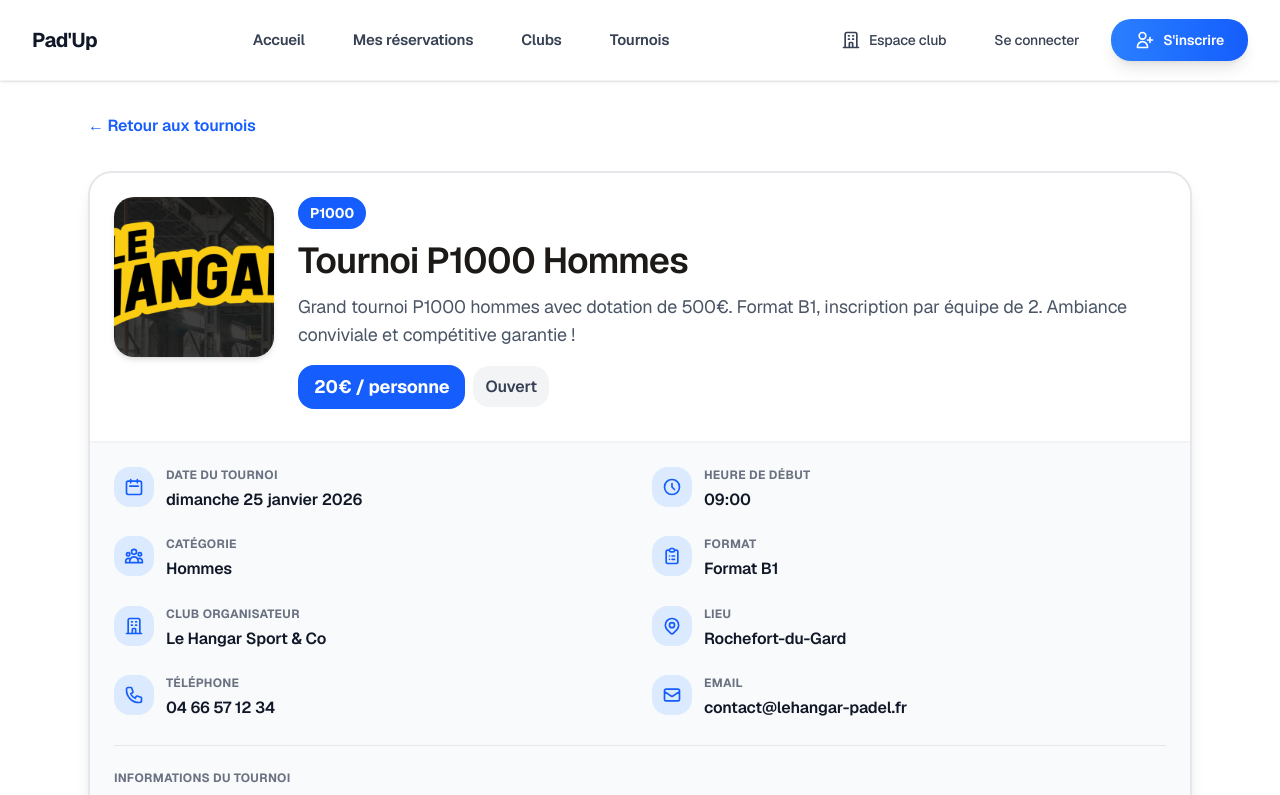
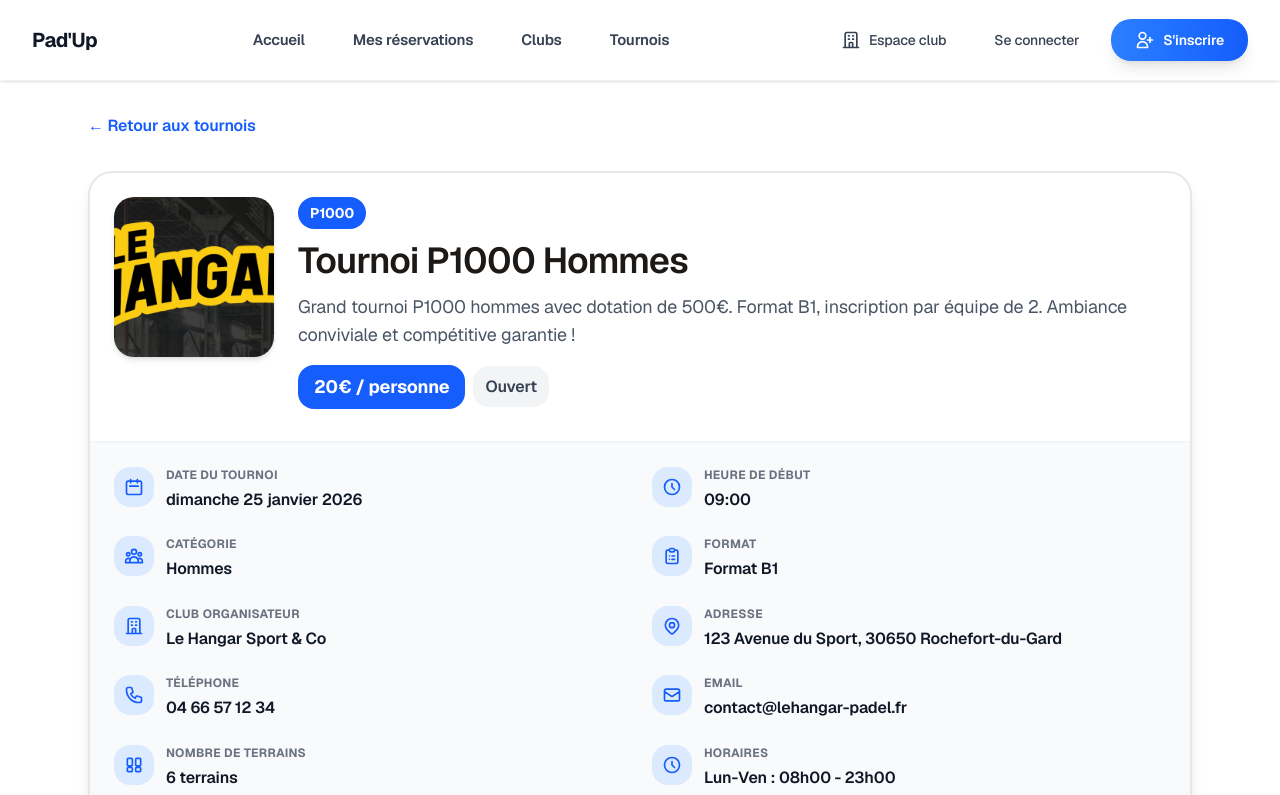
Before and after one commit to mathisenault-pixel/padup, a Next.js app: page /player/tournois/1 in a window 1280 px wide. Shown: the top 795 px of the page. Built offline with nearby package versions, Linux system fonts and the light colour scheme; no server answers.

Commit message:
description claire de la modif

```diff
--- a/app/player/(authenticated)/tournois/[id]/page.tsx
+++ b/app/player/(authenticated)/tournois/[id]/page.tsx
@@ -9,9 +9,15 @@ type TournoiDetail = {
   nom: string
   club: string
   clubAdresse: string
+  clubAdresseComplete?: string
   clubDescription?: string
   clubTelephone?: string
   clubEmail?: string
+  clubNombreTerrains?: number
+  clubHoraires?: {
+    semaine: string
+    weekend: string
+  }
   description?: string
   date: string
   heureDebut: string
@@ -34,9 +40,15 @@ const TOURNOIS_DATA: TournoiDetail[] = [
     nom: 'Tournoi P1000 Hommes',
     club: 'Le Hangar Sport & Co',
     clubAdresse: 'Rochefort-du-Gard',
+    clubAdresseComplete: '123 Avenue du Sport, 30650 Rochefort-du-Gard',
     clubDescription: 'Club premium avec 6 terrains couverts et éclairés, bar restaurant, pro shop et parking gratuit.',
     clubTelephone: '04 66 57 12 34',
     clubEmail: 'contact@lehangar-padel.fr',
+    clubNombreTerrains: 6,
+    clubHoraires: {
+      semaine: '08h00 - 23h00',
+      weekend: '08h00 - 23h00'
+    },
     description: 'Grand tournoi P1000 hommes avec dotation de 500€. Format B1, inscription par équipe de 2. Ambiance conviviale et compétitive garantie !',
     date: '2026-01-25',
     heureDebut: '09:00',
@@ -56,9 +68,15 @@ const TOURNOIS_DATA: TournoiDetail[] = [
     nom: 'Tournoi P500 Femmes',
     club: 'Paul & Louis Sport',
     clubAdresse: 'Le Pontet',
+    clubAdresseComplete: '45 Rue du Padel, 84130 Le Pontet',
     clubDescription: 'Complexe sportif moderne avec 4 terrains indoor et outdoor, vestiaires, espace détente et boutique.',
     clubTelephone: '04 90 32 45 67',
     clubEmail: 'info@paullouis-sport.fr',
+    clubNombreTerrains: 4,
+    clubHoraires: {
+      semaine: '09h00 - 22h00',
+      weekend: '09h00 - 20h00'
+    },
     description: 'Tournoi P500 féminin dans une ambiance chaleureuse. Format C2, dotation de 300€ et nombreux lots à gagner.',
     date: '2026-01-28',
     heureDebut: '10:00',
@@ -78,9 +96,15 @@ const TOURNOIS_DATA: TournoiDetail[] = [
     nom: 'Tournoi P100 Mixte',
     club: 'ZE Padel',
     clubAdresse: 'Boulbon',
+    clubAdresseComplete: '78 Route des Alpilles, 13150 Boulbon',
     clubDescription: 'Club familial avec 3 terrains panoramiques, ambiance conviviale et petite restauration sur place.',
     clubTelephone: '04 90 95 78 90',
     clubEmail: 'contact@zepadel.fr',
+    clubNombreTerrains: 3,
+    clubHoraires: {
+      semaine: '10h00 - 21h00',
+      weekend: '10h00 - 19h00'
+    },
     description: 'Tournoi P100 mixte idéal pour débuter en compétition. Ambiance familiale et décontractée avec de nombreux lots.',
     date: '2026-02-01',
     heureDebut: '14:00',
@@ -100,9 +124,15 @@ const TOURNOIS_DATA: TournoiDetail[] = [
     nom: 'Tournoi P2000 Hommes',
     club: 'QG Padel Club',
     clubAdresse: 'Saint-Laurent-des-Arbres',
+    clubAdresseComplete: '12 Chemin des Vignes, 30126 Saint-Laurent-des-Arbres',
     clubDescription: 'Club haut de gamme avec 5 terrains premium, coaching professionnel, salle de sport et restaurant gastronomique.',
     clubTelephone: '04 66 50 23 45',
     clubEmail: 'info@qgpadel.com',
+    clubNombreTerrains: 5,
+    clubHoraires: {
+      semaine: '07h00 - 23h00',
+      weekend: '08h00 - 22h00'
+    },
     description: 'Tournoi P2000 de haut niveau avec dotation de 1000€. Format A1, réservé aux meilleurs joueurs de la région.',
     date: '2026-02-05',
     heureDebut: '08:00',
@@ -122,9 +152,15 @@ const TOURNOIS_DATA: TournoiDetail[] = [
     nom: 'Tournoi P250 Femmes',
     club: 'Le Hangar Sport & Co',
     clubAdresse: 'Rochefort-du-Gard',
+    clubAdresseComplete: '123 Avenue du Sport, 30650 Rochefort-du-Gard',
     clubDescription: 'Club premium avec 6 terrains couverts et éclairés, bar restaurant, pro shop et parking gratuit.',
     clubTelephone: '04 66 57 12 34',
     clubEmail: 'contact@lehangar-padel.fr',
+    clubNombreTerrains: 6,
+    clubHoraires: {
+      semaine: '08h00 - 23h00',
+      weekend: '08h00 - 23h00'
+    },
     description: 'Tournoi P250 féminin dans un cadre exceptionnel. Format D1 accessible à tous les niveaux.',
     date: '2026-02-08',
     heureDebut: '14:00',
@@ -300,7 +336,7 @@ export default function TournoiDetailPage({ params }: { params: Promise<{ id: st
                   </div>
                 </div>
 
-                {/* Lieu */}
+                {/* Adresse */}
                 <div className="flex items-start gap-3">
                   <div className="w-10 h-10 bg-blue-100 rounded-lg flex items-center justify-center flex-shrink-0">
                     <svg className="w-5 h-5 text-blue-600" fill="none" stroke="currentColor" viewBox="0 0 24 24">
@@ -309,8 +345,8 @@ export default function TournoiDetailPage({ params }: { params: Promise<{ id: st
                     </svg>
                   </div>
                   <div>
-                    <p className="text-xs font-bold text-gray-500 uppercase tracking-wide mb-1">Lieu</p>
-                    <p className="text-gray-900 font-semibold">{tournoi.clubAdresse}</p>
+                    <p className="text-xs font-bold text-gray-500 uppercase tracking-wide mb-1">Adresse</p>
+                    <p className="text-gray-900 font-semibold">{tournoi.clubAdresseComplete || tournoi.clubAdresse}</p>
                   </div>
                 </div>
 
@@ -340,6 +376,37 @@ export default function TournoiDetailPage({ params }: { params: Promise<{ id: st
                     <div>
                       <p className="text-xs font-bold text-gray-500 uppercase tracking-wide mb-1">Email</p>
                       <a href={`mailto:${tournoi.clubEmail}`} className="text-gray-900 font-semibold hover:text-blue-600">{tournoi.clubEmail}</a>
+                    </div>
+                  </div>
+                )}
+
+                {/* Nombre de terrains */}
+                {tournoi.clubNombreTerrains && (
+                  <div className="flex items-start gap-3">
+                    <div className="w-10 h-10 bg-blue-100 rounded-lg flex items-center justify-center flex-shrink-0">
+                      <svg className="w-5 h-5 text-blue-600" fill="none" stroke="currentColor" viewBox="0 0 24 24">
+                        <path strokeLinecap="round" strokeLinejoin="round" strokeWidth={2} d="M4 5a1 1 0 011-1h4a1 1 0 011 1v7a1 1 0 01-1 1H5a1 1 0 01-1-1V5zM14 5a1 1 0 011-1h4a1 1 0 011 1v7a1 1 0 01-1 1h-4a1 1 0 01-1-1V5zM4 16a1 1 0 011-1h4a1 1 0 011 1v3a1 1 0 01-1 1H5a1 1 0 01-1-1v-3zM14 16a1 1 0 011-1h4a1 1 0 011 1v3a1 1 0 01-1 1h-4a1 1 0 01-1-1v-3z" />
+                      </svg>
+                    </div>
+                    <div>
+                      <p className="text-xs font-bold text-gray-500 uppercase tracking-wide mb-1">Nombre de terrains</p>
+                      <p className="text-gray-900 font-semibold">{tournoi.clubNombreTerrains} terrain{tournoi.clubNombreTerrains > 1 ? 's' : ''}</p>
+                    </div>
+                  </div>
+                )}
+
+                {/* Horaires */}
+                {tournoi.clubHoraires && (
+                  <div className="flex items-start gap-3">
+                    <div className="w-10 h-10 bg-blue-100 rounded-lg flex items-center justify-center flex-shrink-0">
+                      <svg className="w-5 h-5 text-blue-600" fill="none" stroke="currentColor" viewBox="0 0 24 24">
+                        <path strokeLinecap="round" strokeLinejoin="round" strokeWidth={2} d="M12 8v4l3 3m6-3a9 9 0 11-18 0 9 9 0 0118 0z" />
+                      </svg>
+                    </div>
+                    <div>
+                      <p className="text-xs font-bold text-gray-500 uppercase tracking-wide mb-1">Horaires</p>
+                      <p className="text-gray-900 font-semibold">Lun-Ven : {tournoi.clubHoraires.semaine}</p>
+                      <p className="text-gray-900 font-semibold">Sam-Dim : {tournoi.clubHoraires.weekend}</p>
                     </div>
                   </div>
                 )}
```
